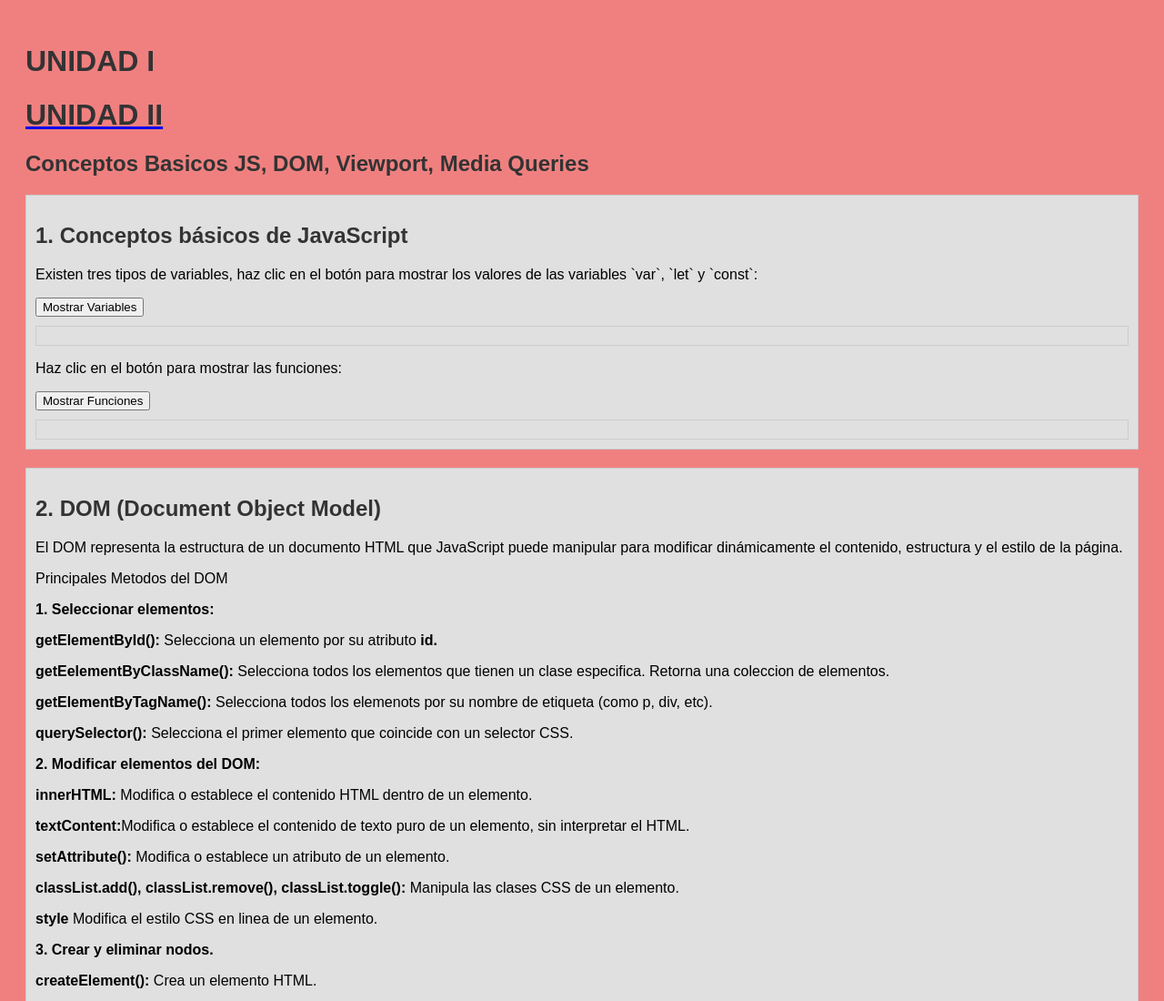
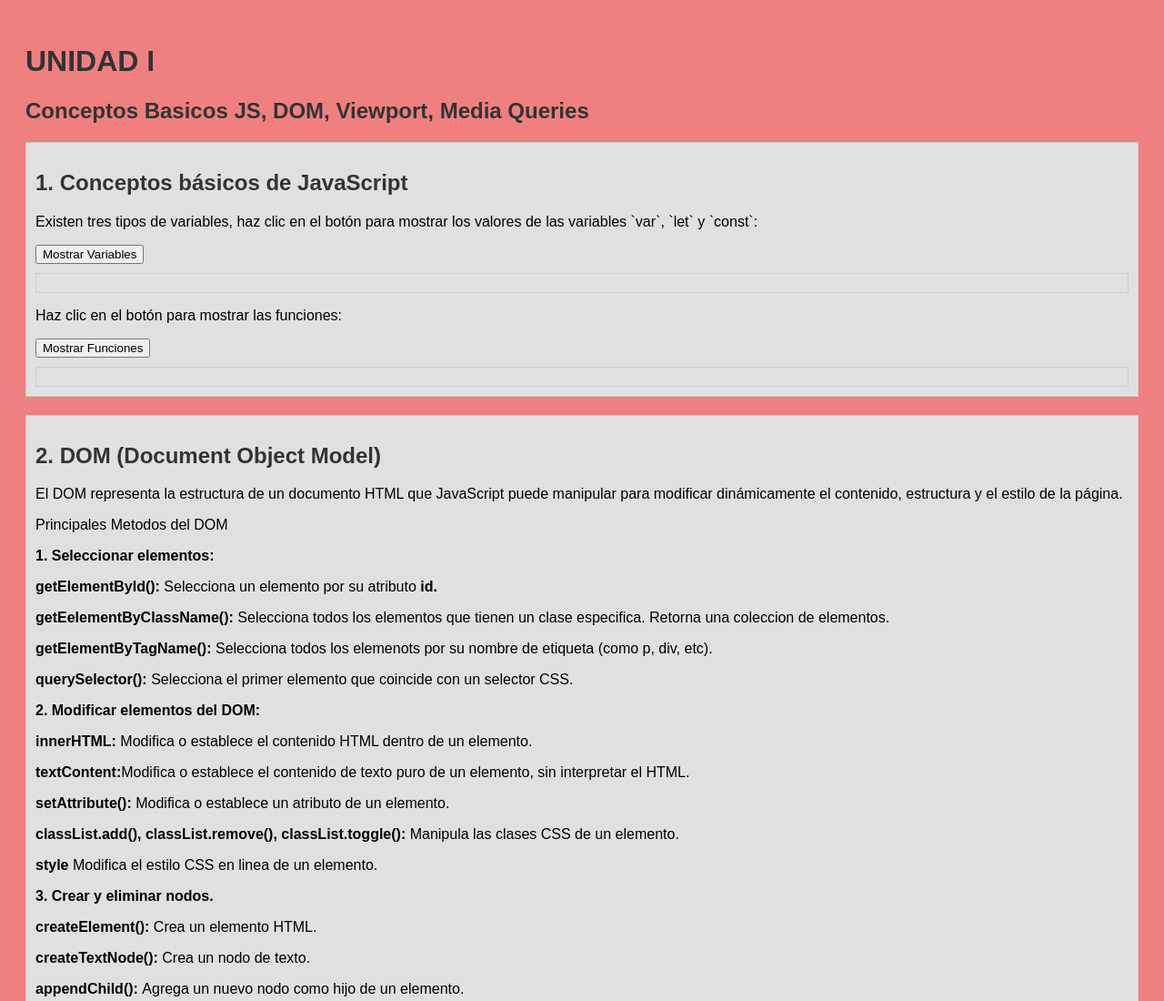
Before and after one commit to AlexisBC0/Bitacora, a plain HTML site: page index.html in a window 1280 px wide. Shown: the top 1100 px of the page at 91% size. Drawn offline with Linux system fonts and the light colour scheme.

Commit message:
Add files via upload

```diff
--- a/index.html
+++ b/index.html
@@ -8,7 +8,6 @@
 </head>
 <body>
   <h1>UNIDAD I </h1>
-  <a href="unidad2.html"><h1>UNIDAD II</h1></a>
   <h2><b>Conceptos Basicos JS, DOM, Viewport, Media Queries</b></h2>
 
   <!-- Variables en JavaScript: var, let y const -->
```
